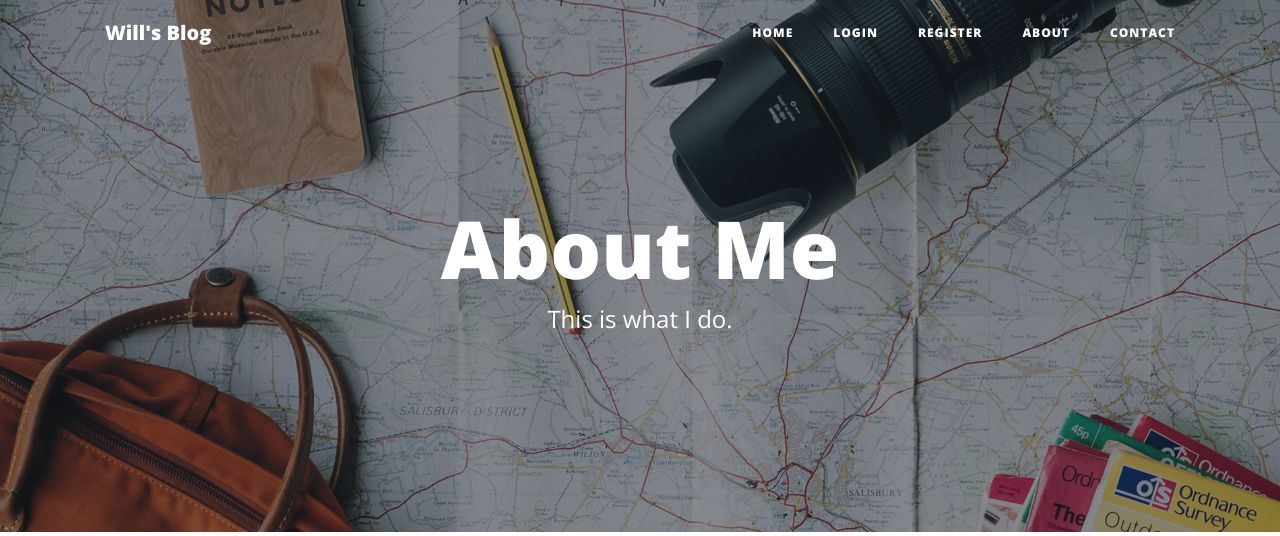
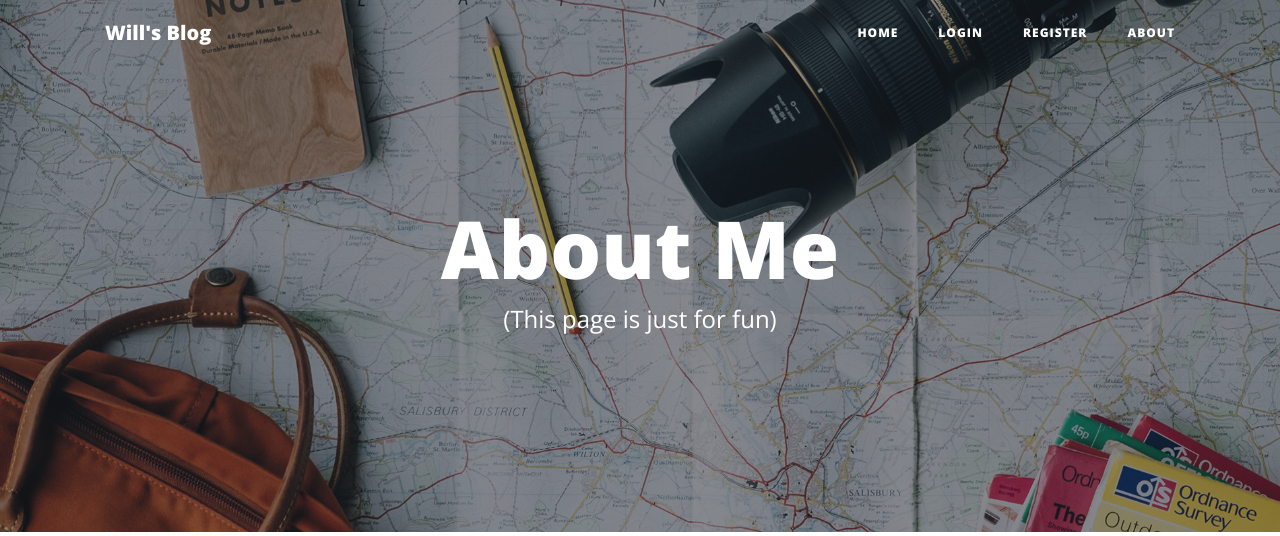
Before and after one commit to wyue1998/blog_complete, a Flask app: page /about in a window 1280 px wide. Shown: the top 536 px of the page. Run offline with Flask 2, Linux system fonts and the light colour scheme; some libraries are stand-ins or nearby versions.

Commit message:
change header

```diff
--- a/templates/about.html
+++ b/templates/about.html
@@ -8,7 +8,7 @@
         <div class="col-lg-8 col-md-10 mx-auto">
           <div class="page-heading">
             <h1>About Me</h1>
-            <span class="subheading">This is what I do.</span>
+            <span class="subheading">(This page is just for fun)</span>
           </div>
         </div>
       </div>
--- a/templates/header.html
+++ b/templates/header.html
@@ -52,10 +52,10 @@
         {% endif %}
           <li class="nav-item">
             <a class="nav-link" href="{{ url_for('about') }}">About</a>
-          </li>
+          <!-- </li>
           <li class="nav-item">
             <a class="nav-link" href="{{ url_for('contact') }}">Contact</a>
-          </li>
+          </li> -->
         </ul>
       </div>
     </div>
```
